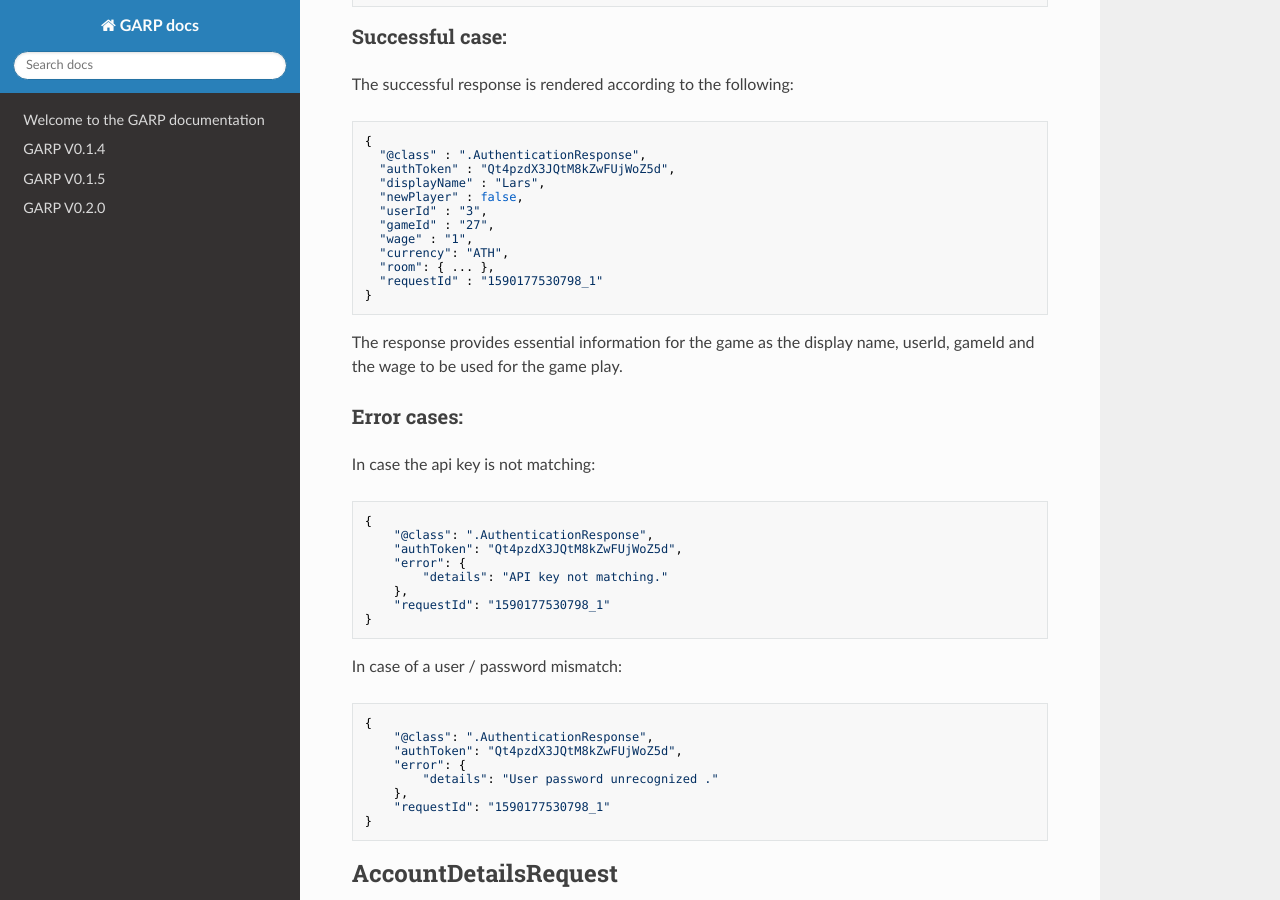
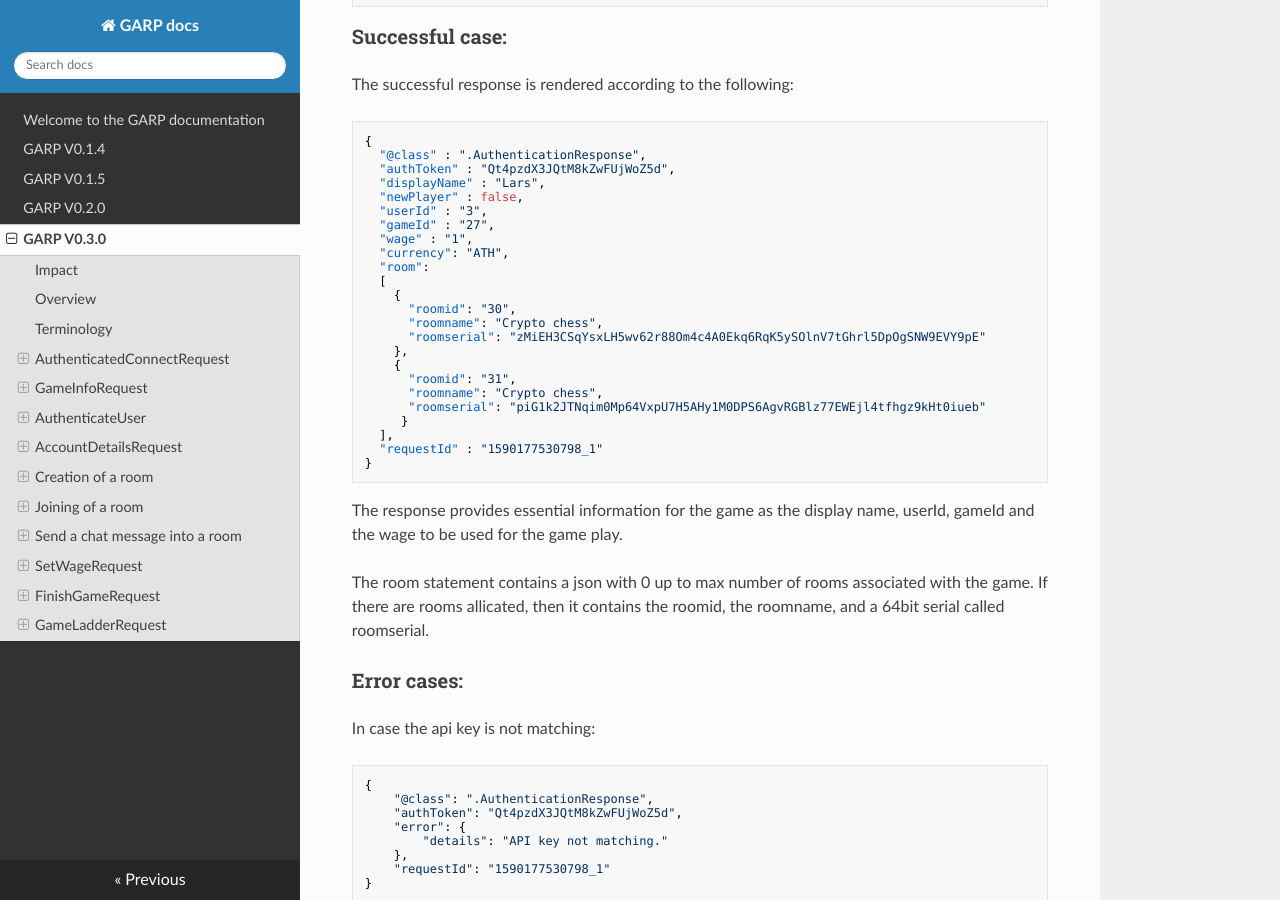
Before and after one commit to garpofficial/garp.readthedocs.io, an MkDocs documentation site: the page built from docs/garp_v030.md, in a window 1280 px wide and 900 px high, scrolled down 3597 px. Built offline with MkDocs 1.6.1, drawn with Linux system fonts in a browser that asks for light colours; nearby versions of some CDN libraries.

Commit message:
Update for v0.3.0

```diff
--- a/docs/garp_v030.md
+++ b/docs/garp_v030.md
@@ -157,12 +157,30 @@ The successful response is rendered according to the following:
       "gameId" : "27",
       "wage" : "1",
       "currency": "ATH",
-      "room": { ... },
+      "room":
+      [
+        {
+          "roomid": "30",
+          "roomname": "Crypto chess",
+          "roomserial": "zMiEH3CSqYsxLH5wv62r88Om4c4A0Ekq6RqK5ySOlnV7tGhrl5DpOgSNW9EVY9pE"
+        },
+        {
+          "roomid": "31",
+          "roomname": "Crypto chess",
+          "roomserial": "piG1k2JTNqim0Mp64VxpU7H5AHy1M0DPS6AgvRGBlz77EWEjl4tfhgz9kHt0iueb"
+         }
+      ],
       "requestId" : "1590177530798_1"
     }
 
+
 The response provides essential information for the game as the display name, userId,
 gameId and the wage to be used for the game play.
+
+The room statement contains a json with 0 up to max number of rooms associated with the game.
+If there are rooms allicated, then it contains the roomid, the roomname, and a 64bit serial
+called roomserial.
+
 
 ### Error cases:
 In case the api key is not matching:
--- a/mkdocs.yml
+++ b/mkdocs.yml
@@ -6,3 +6,4 @@ nav:
     - 'garp_v014.md'
     - 'garp_v015.md'
     - 'garp_v020.md'
+    - 'garp_v030.md'
```
